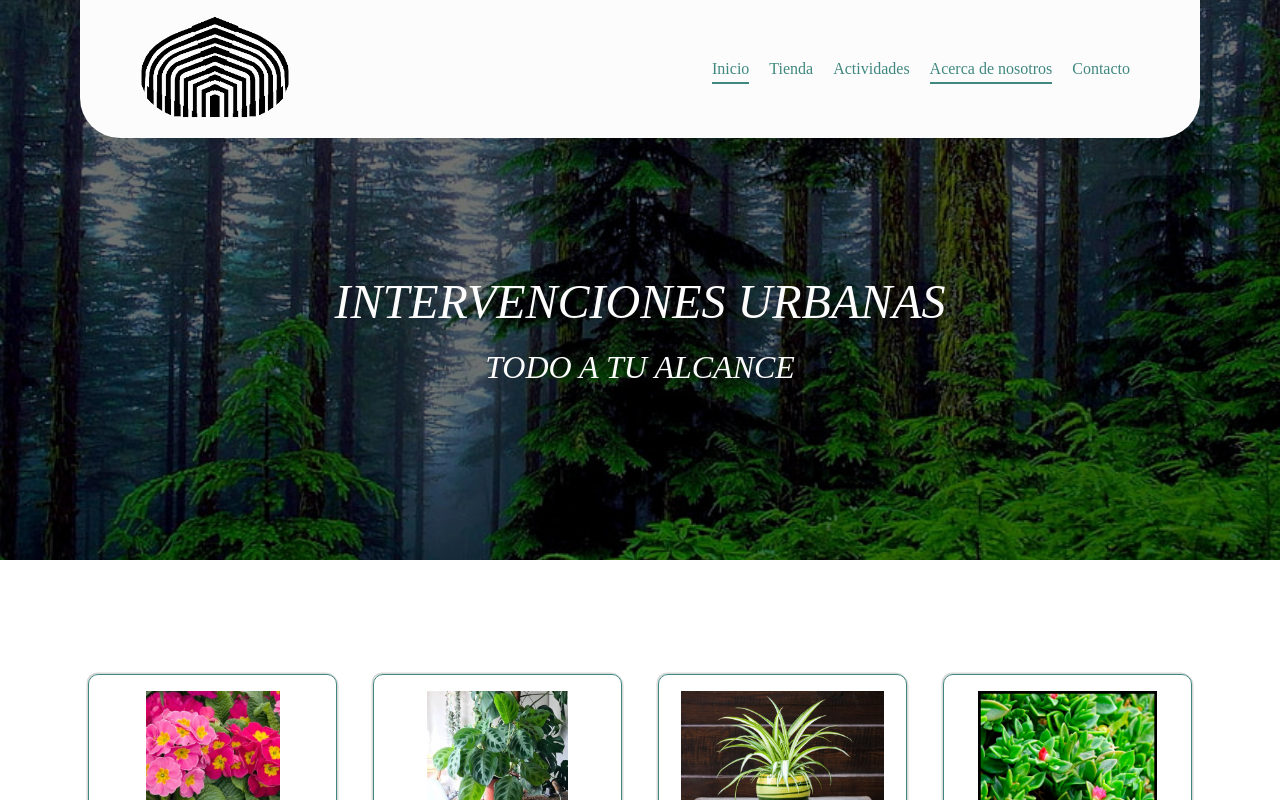
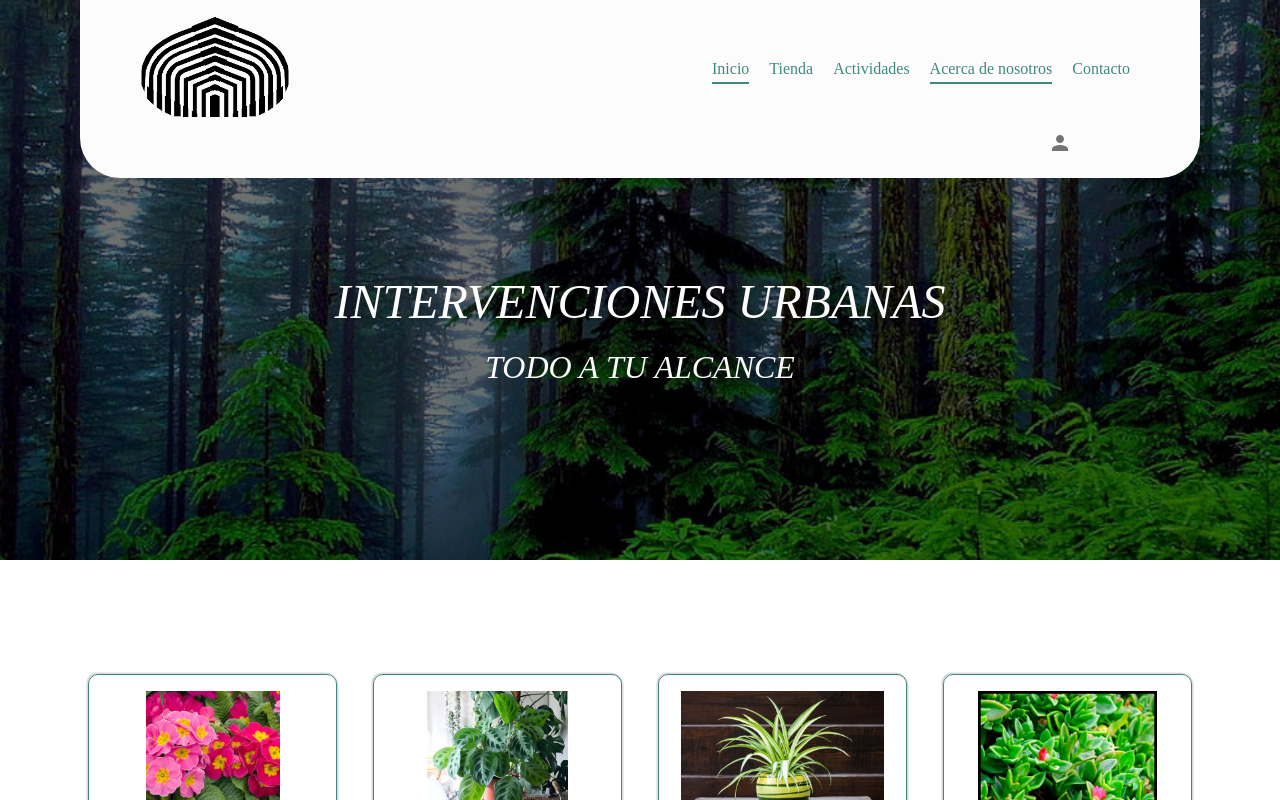
Before and after one commit to usbserviciocomunitario/ViveroWebPage, a React (Vite) app in the folder frontend/: page / in a window 1280 px wide. Shown: the top 800 px of the page. Built offline with nearby package versions, Linux system fonts and the light colour scheme.

Commit message:
Añadiendo icono de login en el navbar y scrolltoTop

```diff
--- a/frontend/src/App.jsx
+++ b/frontend/src/App.jsx
@@ -9,10 +9,12 @@ import ActivityTalks from "./pages/ActivityTalks";
 import Contact from "./pages/Contact";
 import Layout from "./components/Layout/Layout";
 import Catalogue from "./pages/Catalogue";
+import ScrollToTop from './helpers/scrollToTop';
 
 function App() {
   return (
     <BrowserRouter>
+      <ScrollToTop />
       <Layout>
         <Routes>
           {/* Routes manage for user no logged */}
--- a/frontend/src/components/Navbar/Navbar.jsx
+++ b/frontend/src/components/Navbar/Navbar.jsx
@@ -1,6 +1,9 @@
 import React from "react";
 import HeaderLinkList from "../Header/HeaderLinkList";
 import "./Navbar.scss";
+import IconButton from '@mui/material/IconButton';
+import PersonIcon from '@mui/icons-material/Person';
+import { NavLink } from "react-router-dom";
 
 export default (props) => {
     return (
@@ -12,6 +15,11 @@ export default (props) => {
                 handler={props.handler}/>
             </div>
           </nav>
+          <NavLink to="/login" style={{ marginLeft: 900 }}>
+            <IconButton>
+              <PersonIcon />
+            </IconButton>
+          </NavLink>
       </header>
     );
 }
--- /dev/null
+++ b/frontend/src/helpers/scrollToTop.js
@@ -0,0 +1,12 @@
+import { useEffect } from 'react';
+import { useLocation } from 'react-router-dom';
+
+const ScrollToTop = () => {
+    const { pathname } = useLocation();
+
+    useEffect(() => {
+        window.scrollTo(0, 0);
+    }, [pathname]);
+}
+
+export default ScrollToTop;
```
